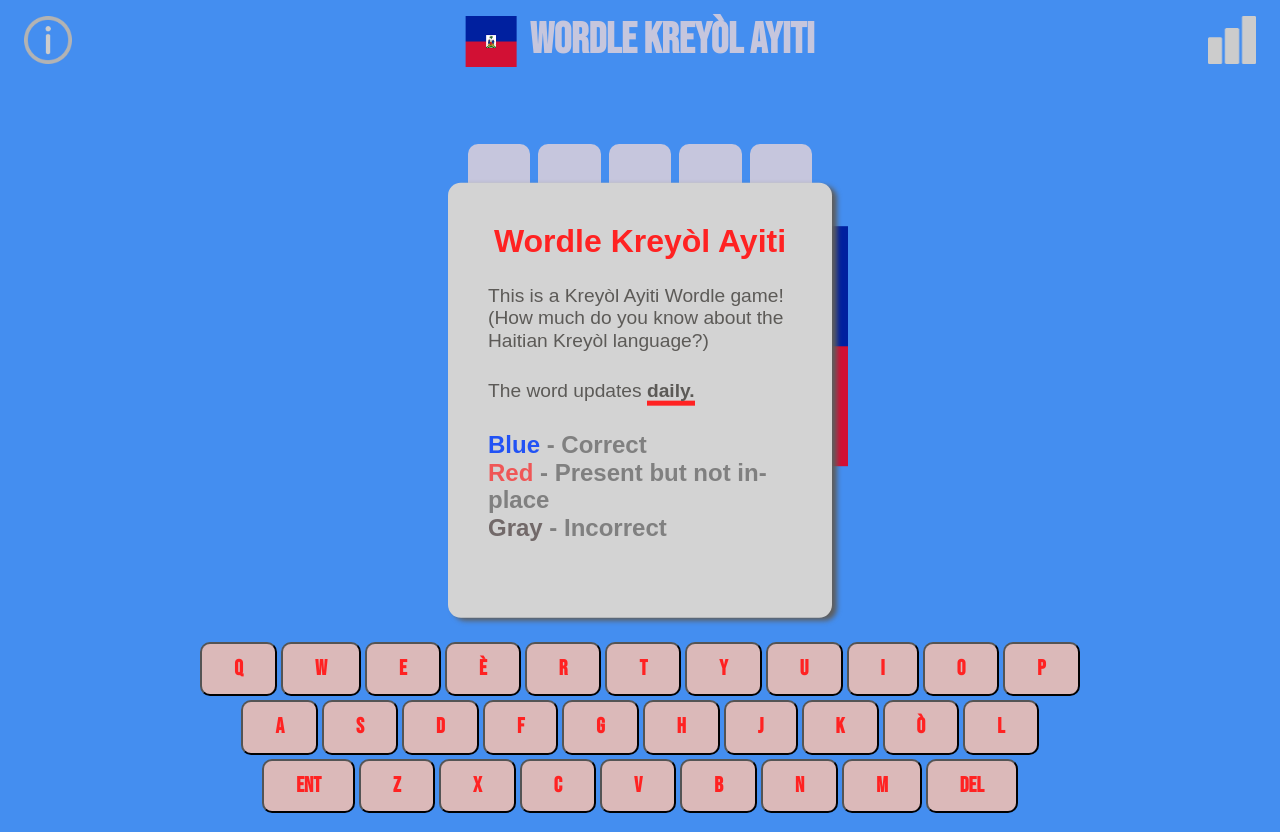
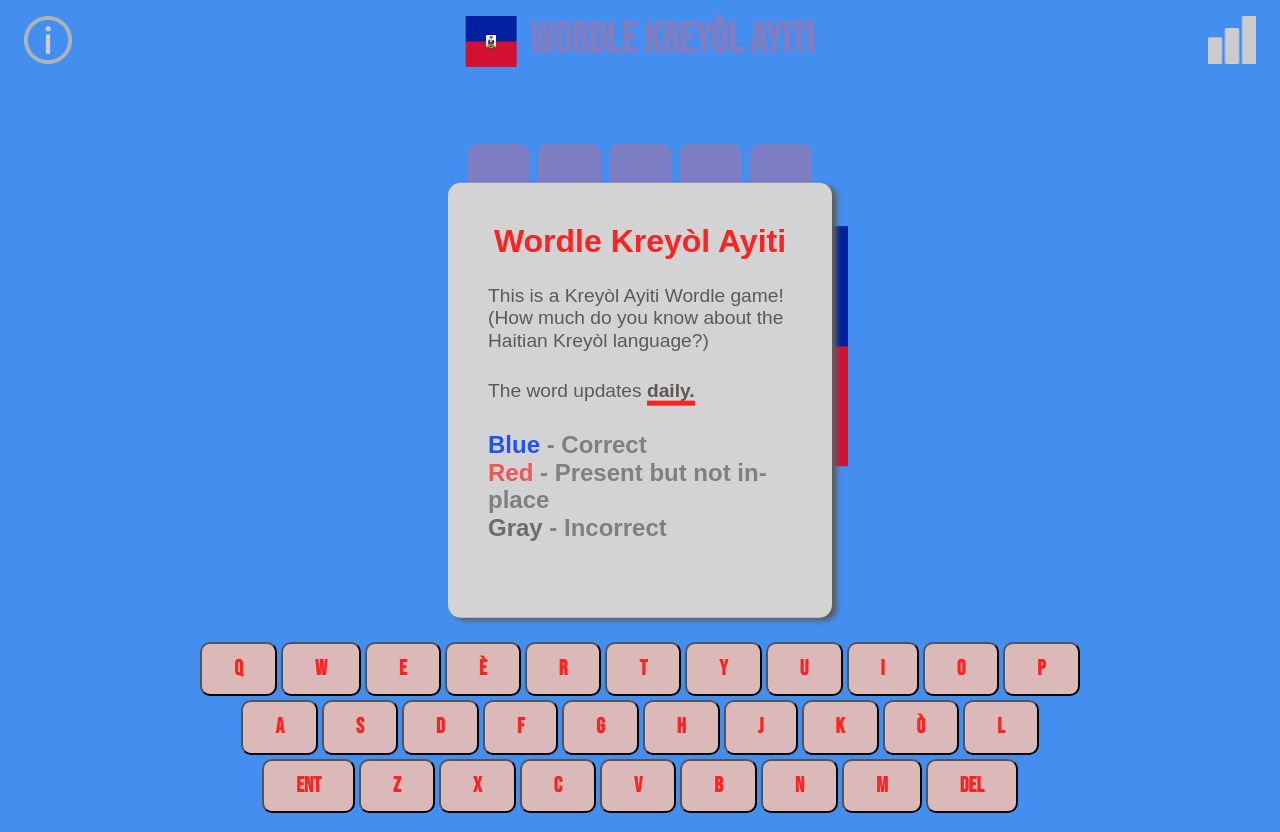
Before and after one commit to Tommy-Bee2023/Thayer_Wordle, a website built with Parcel: page index.html in a window 1280 px wide. Built offline with nearby package versions, Linux system fonts and the light colour scheme.

Commit message:
main color

```diff
--- a/css/main.css
+++ b/css/main.css
@@ -19,7 +19,7 @@
 :root {
   --color-primary: rgb(68, 142, 240);
   --color-secondary: #446;
-  --color-text: rgb(198, 198, 221);
+  --color-text: rgb(125, 125, 196);
   --keyboard-text: rgb(219, 185, 185);
   --text: #ff2222;
   --orange: #2244FF;
```
